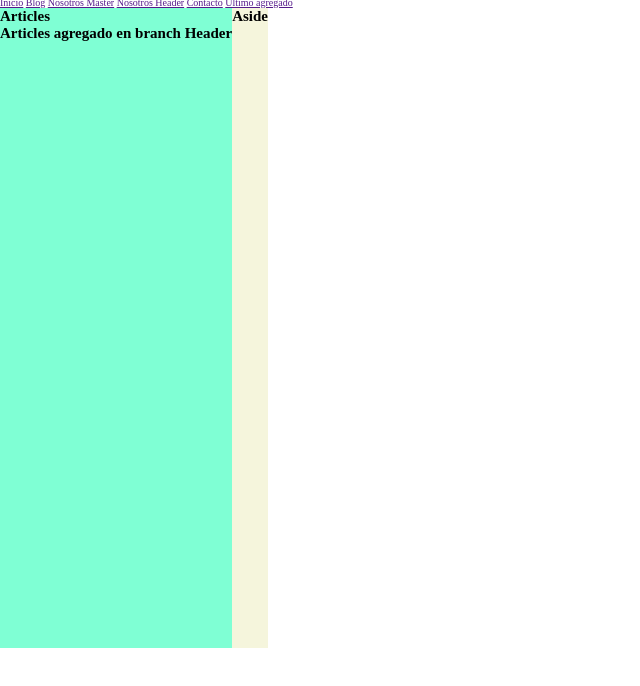
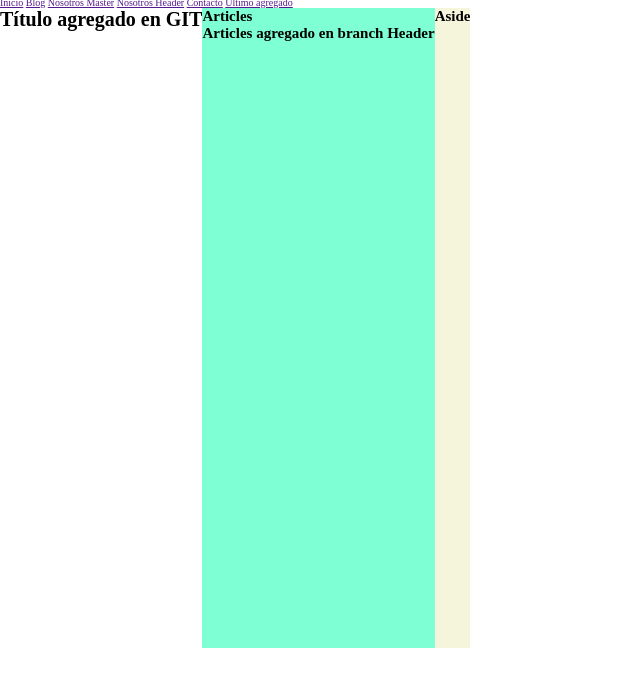
Before and after one commit to raulyanez1/FirstGithub, a plain HTML site: page index.html in a window 1280 px wide. Shown: the part 26-712 px from the top of the page, without its empty margins (0-640 px from the left). Drawn offline with Linux system fonts and the light colour scheme.

Commit message:
agregando titulo en GIT para prueba en GITHUB

```diff
--- a/index.html
+++ b/index.html
@@ -22,6 +22,7 @@
         </nav>
     </header>
     <main>
+        <h1>Título agregado en GIT</h1>
         <article>
             <h2>Articles</h2>
             <h2>Articles agregado en branch Header</h2>
```
